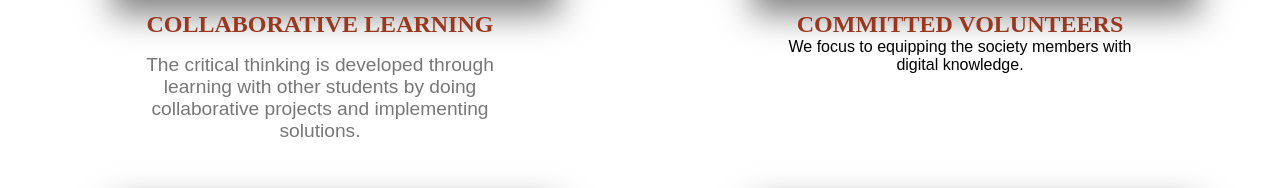
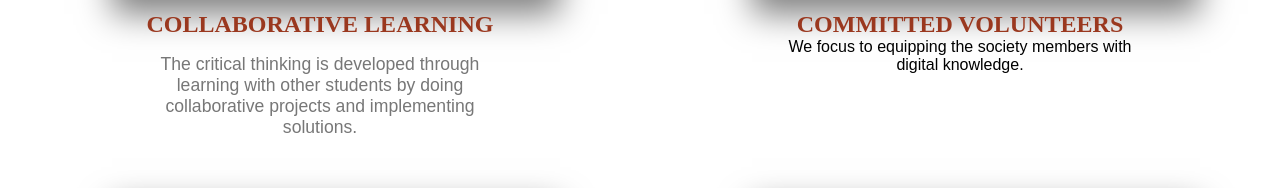
Before and after one commit to AlphaNtihinduka/yufat-org, a React (Create React App) app: page / in a window 1280 px wide. Shown: the part 4056-4244 px from the top of the page. Built offline with nearby package versions, Linux system fonts and the light colour scheme.

Commit message:
Fix font size

```diff
--- a/src/components/Home.js
+++ b/src/components/Home.js
@@ -171,7 +171,7 @@ const Home = () => (
               <div className="exper-card-description">
                 <h2 className="exper-card-description-title">COLLABORATIVE LEARNING</h2>
 
-                <div className="exper-card-text">
+                <div className="exper-card-text collaborative">
                   The critical thinking is developed through learning
                   with other students by doing collaborative projects and
                   implementing solutions.
--- a/src/css/home.css
+++ b/src/css/home.css
@@ -253,8 +253,11 @@
 }
 
 .exper-row {
-  /* background-color: #9a381f; */
   padding-bottom: 10rem;
+}
+
+.expert-committed {
+  margin-top: 3rem;
 }
 
 .exper-card {
@@ -293,6 +296,10 @@
   color: #777;
   font-size: 1.2rem;
   margin-top: 1rem;
+}
+
+.collaborative {
+  font-size: 1.1rem;
 }
 
 .common-programms {
```
